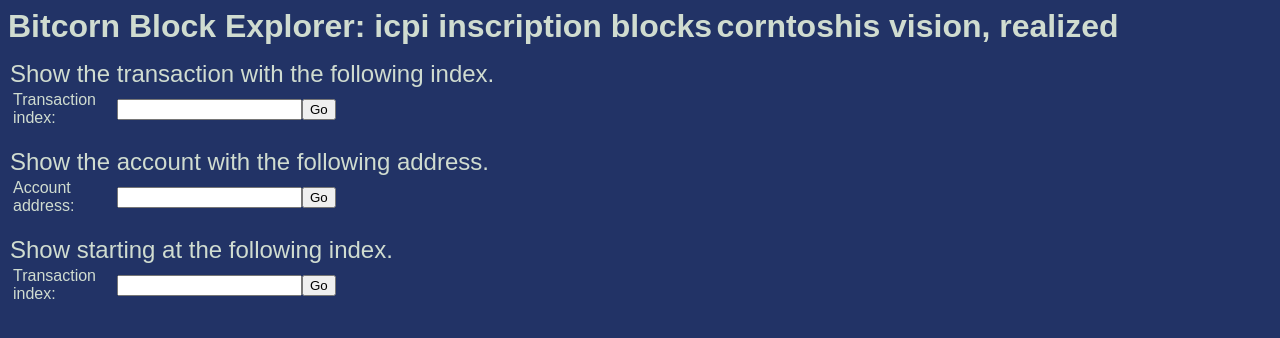
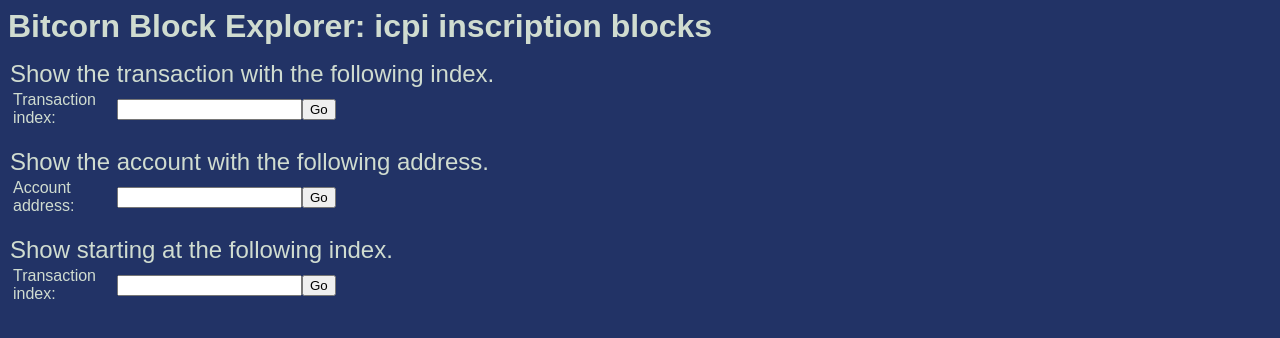
Before and after one commit to Bitcorn-labs/Icpi-explorer, a website built with webpack: page src/sneed_explorer_frontend/src/index.html in a window 1280 px wide. Built offline with nearby package versions, Linux system fonts and the light colour scheme.

Commit message:
Update index.html

```diff
--- a/src/sneed_explorer_frontend/src/index.html
+++ b/src/sneed_explorer_frontend/src/index.html
@@ -20,8 +20,7 @@
       </form>
       <section id="greeting"></section-->
       <b id="topbar" class="titlebar">Bitcorn Block Explorer: icpi inscription blocks</b>
-      <b id="topbar" class="titlebar">corntoshis vision, realized</b>
-      <br />
+
       <section id="dashboard" style="visibility: visible; position:absolute; top: 60px; left: 10px;">
         <b class="sectionheader">Show the transaction with the following index.</b>
         <table width="95%">
```
